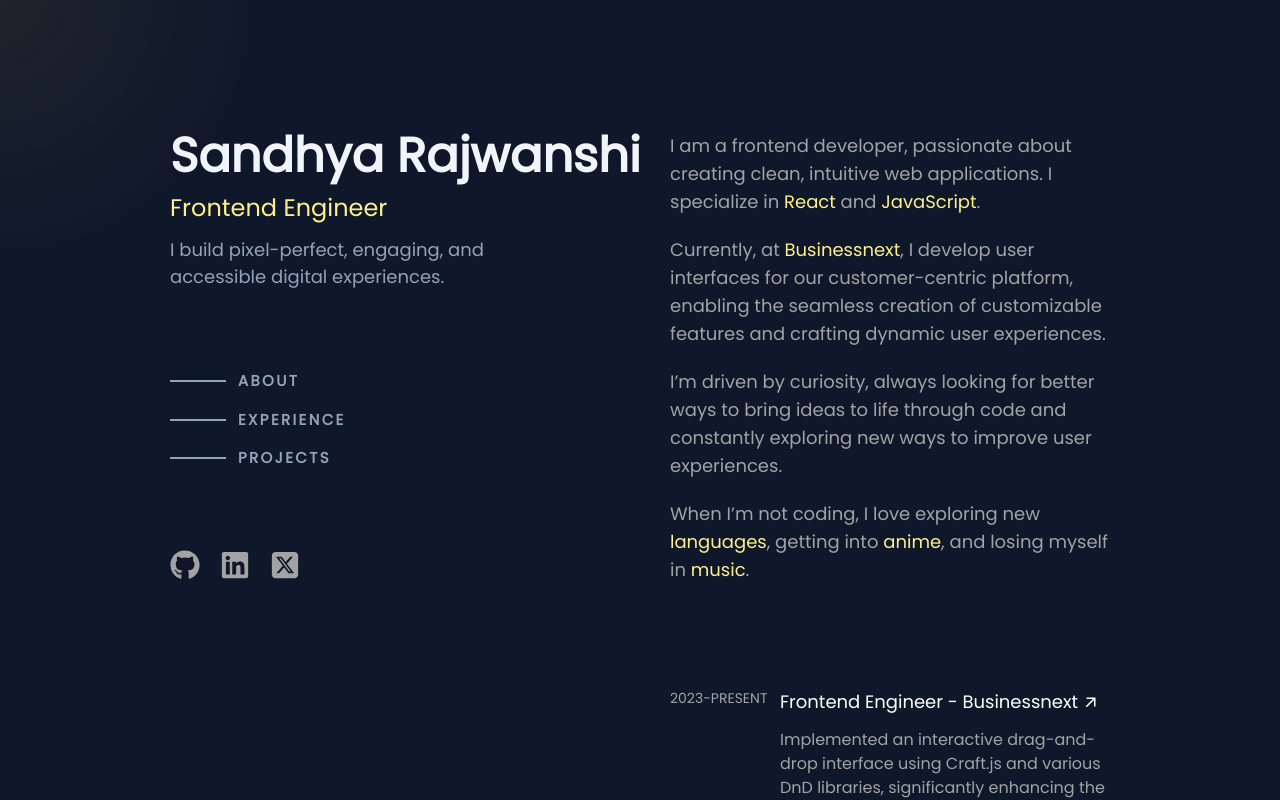
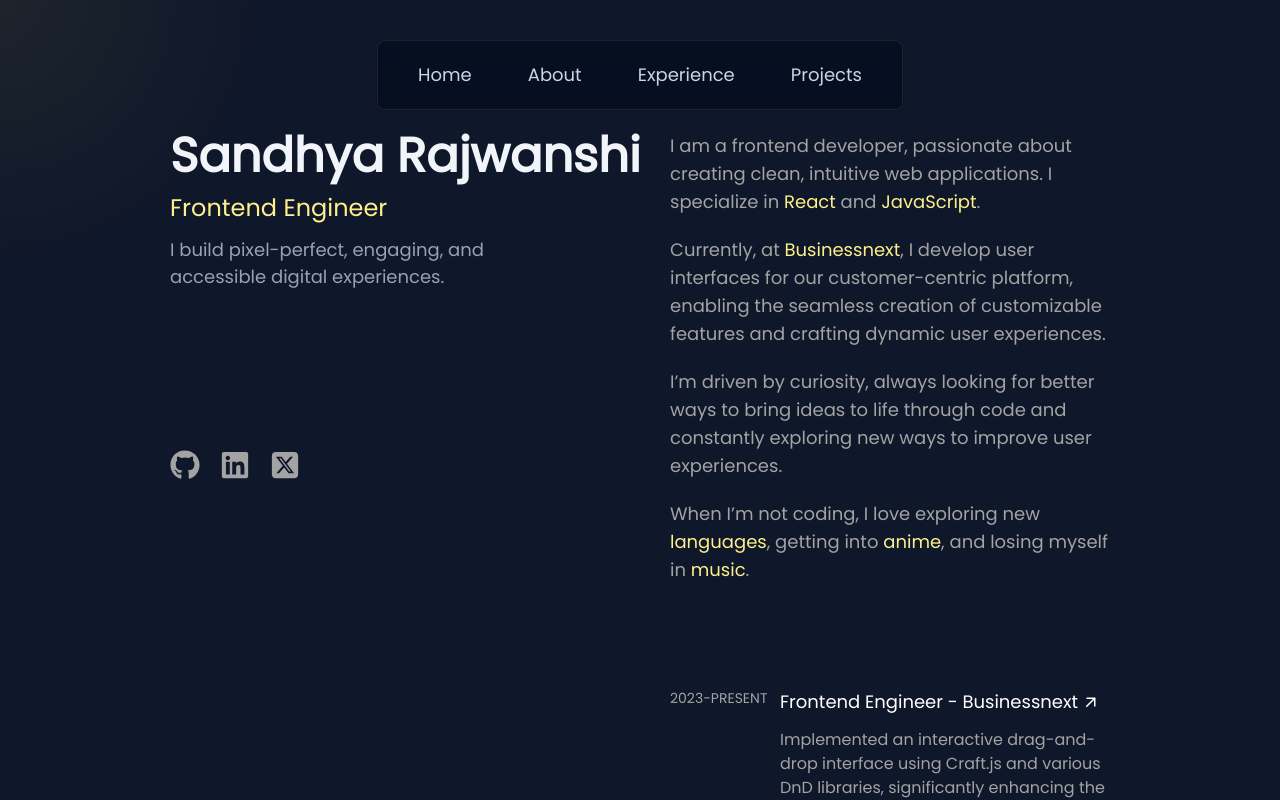
Before and after one commit to SandhyaR1007/sandhya-dev, a Next.js app: page / in a window 1280 px wide. Shown: the top 800 px of the page. Built offline with nearby package versions, Linux system fonts and the light colour scheme.

Commit message:
update: newer navItems

```diff
--- a/components/Navbar.tsx
+++ b/components/Navbar.tsx
@@ -1,36 +1,31 @@
 "use client";
+
+import { FloatingNav } from "./shadcnUI/floating-navbar";
+
 const Navbar = () => {
+  const navItems = [
+    {
+      name: "Home",
+      link: "/",
+    },
+    {
+      name: "About",
+      link: "/about",
+    },
+    {
+      name: "Experience",
+      link: "/experience",
+    },
+    {
+      name: "Projects",
+      link: "/projects",
+    },
+  ];
+
   return (
-    <nav className="hidden lg:flex flex-col gap-4 ">
-      <a
-        href="#about"
-        className="flex  items-center gap-3 active:text-white text-slate-400 "
-      >
-        <p className="w-14 h-0.5 bg-slate-400  navItem" />
-        <p className="text-[15px] font-semibold text-slate-400 tracking-[0.15rem]">
-          ABOUT
-        </p>
-      </a>
-      <a
-        href="#experience"
-        className="flex  items-center gap-3 active:text-white text-slate-400"
-      >
-        <p className="w-14 h-0.5 bg-slate-400" />
-        <p className="text-[15px] font-semibold text-slate-400 tracking-[0.15rem]">
-          EXPERIENCE
-        </p>
-      </a>
-
-      <a
-        href="#projects"
-        className="flex  items-center gap-3 active:text-white text-slate-400"
-      >
-        <p className="w-14 h-0.5 bg-slate-400" />
-        <p className="text-[15px] font-semibold  tracking-[0.15rem]">
-          PROJECTS
-        </p>
-      </a>
-    </nav>
+    <div className="relative  w-full">
+      <FloatingNav navItems={navItems} />
+    </div>
   );
 };
 
--- a/components/shadcnUI/floating-navbar.tsx
+++ b/components/shadcnUI/floating-navbar.tsx
@@ -20,7 +20,6 @@
   className?: string;
 }) => {
   const { scrollYProgress } = useScroll();
-  console.log(scrollYProgress);
 
   const [visible, setVisible] = useState(false);
 
@@ -31,7 +30,7 @@
 
       if (scrollYProgress.get() === 0) {
         setTimeout(() => {
-          setVisible(false);
+          //   setVisible(false);
         }, 300);
       } else {
         setVisible(true);
```
